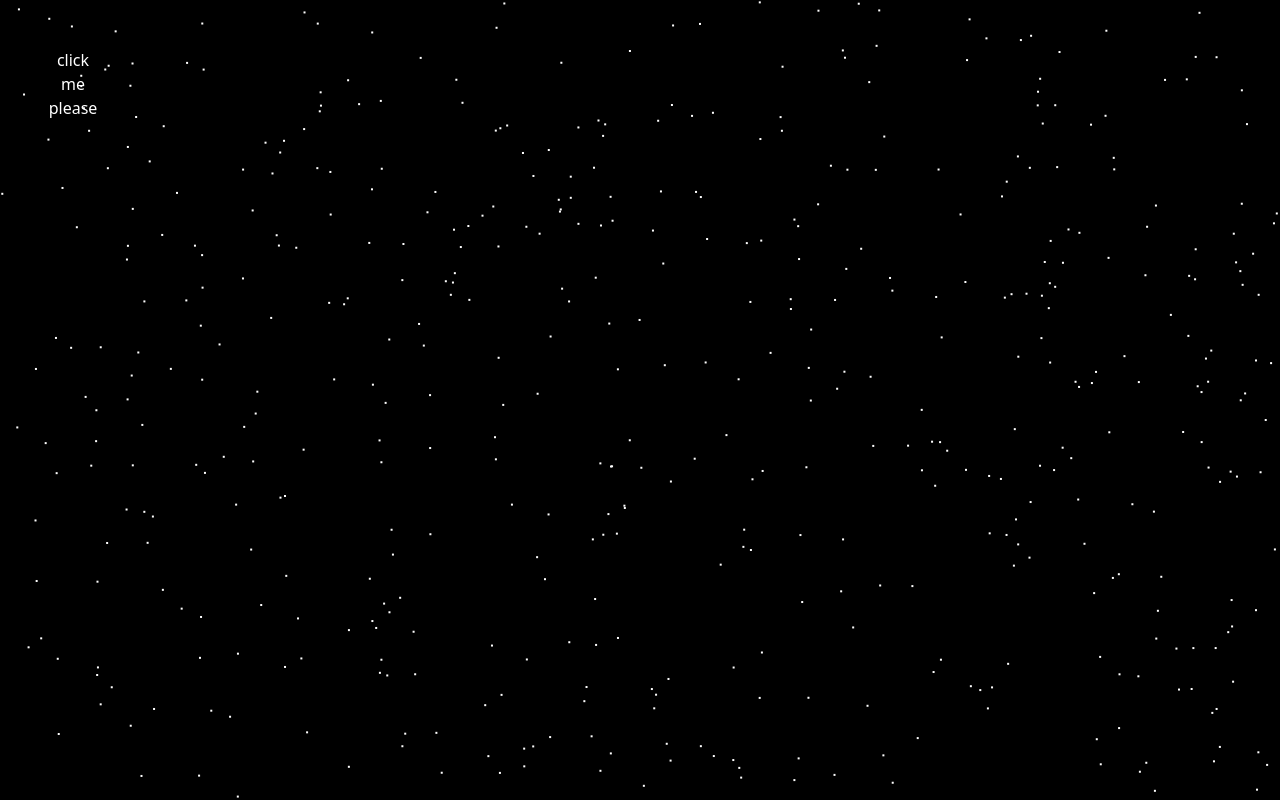
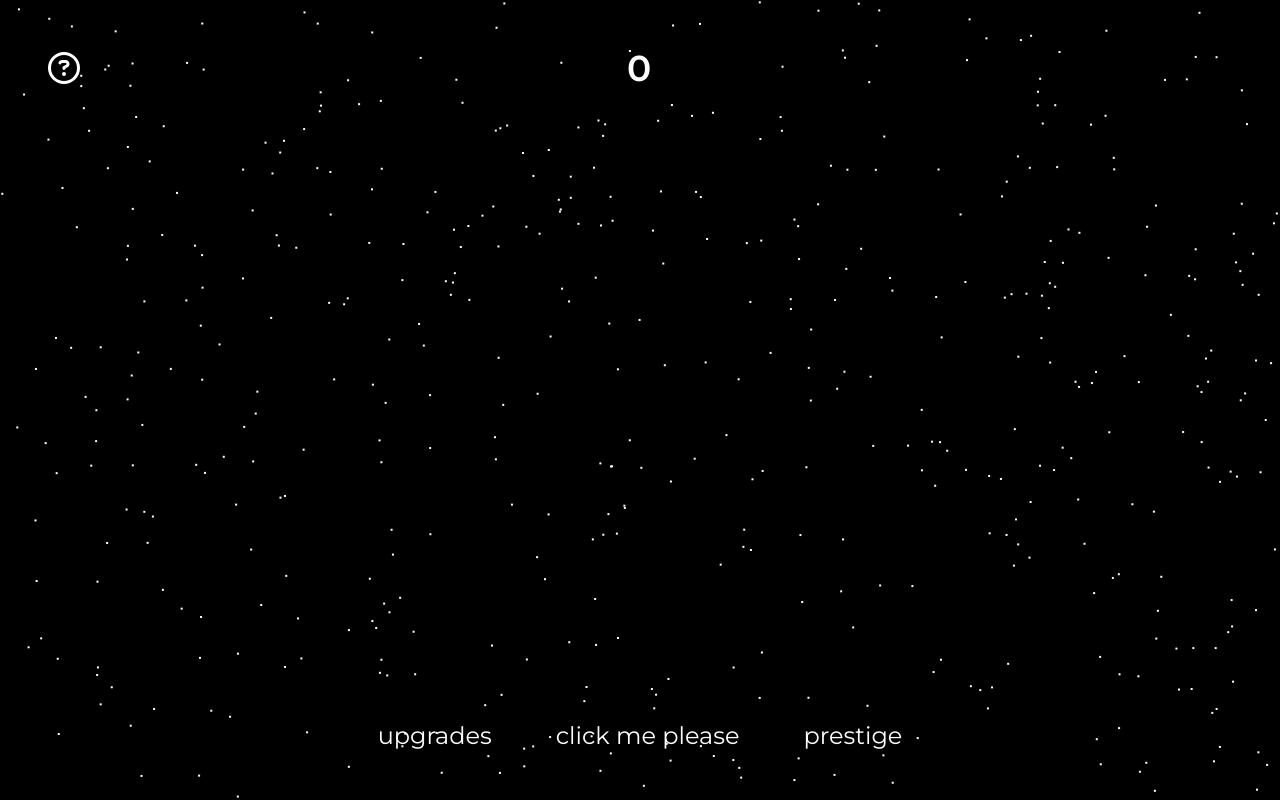
Before and after one commit to dalton-f/cosmic-collector, a website: page public/index.html in a window 1280 px wide. Drawn offline with Linux system fonts and the light colour scheme.

Commit message:
Enhance styling by adding Montserrat font and updating CSS variables for better layout and typography

```diff
--- a/public/index.html
+++ b/public/index.html
@@ -1,23 +1,55 @@
-<!DOCTYPE html>
-<html class="antialiased bg-black" lang="en">
+<!doctype html>
+<html class="font-montserrat bg-black antialiased select-none" lang="en">
   <head>
     <meta charset="UTF-8" />
     <meta name="viewport" content="width=device-width, initial-scale=1.0" />
     <title>Cosmic Collector</title>
+
+    <link rel="preconnect" href="https://fonts.googleapis.com" />
+    <link rel="preconnect" href="https://fonts.gstatic.com" crossorigin />
+    <link
+      href="https://fonts.googleapis.com/css2?family=Montserrat:ital,wght@0,100..900;1,100..900&display=swap"
+      rel="stylesheet"
+    />
 
     <link rel="stylesheet" href="/public/css/app.css" />
 
     <script src="/public/js/app.js" defer></script>
   </head>
   <body>
-    <main class="grid">
-      <canvas
-        id="canvas-background"
-        class="row-span-full col-span-full"
-      ></canvas>
+    <main class="grid text-2xl">
+      <canvas id="canvas-background" class="col-span-full row-span-full">
+      </canvas>
 
-      <div class="row-span-full col-span-full z-50 text-white p-12">
-        <button class="w-[50px] h-[60px]">click me please</button>
+      <div
+        class="col-span-full row-span-full flex flex-col justify-between p-12 text-white"
+      >
+        <div class="grid grid-cols-3 items-center">
+          <button class="max-w-fit" aria-label="Help">
+            <svg
+              xmlns="http://www.w3.org/2000/svg"
+              viewBox="0 0 512 512"
+              width="32"
+              height="32"
+            >
+              <path
+                fill="#fff"
+                d="M464 256a208 208 0 1 0-416 0 208 208 0 1 0 416 0zM0 256a256 256 0 1 1 512 0 256 256 0 1 1-512 0zm169.8-90.7c7.9-22.3 29.1-37.3 52.8-37.3h58.3c34.9 0 63.1 28.3 63.1 63.1 0 22.6-12.1 43.5-31.7 54.8L280 264.4c-.2 13-10.9 23.6-24 23.6-13.3 0-24-10.7-24-24v-13.5c0-8.6 4.6-16.5 12.1-20.8l44.3-25.4c4.7-2.7 7.6-7.7 7.6-13.1 0-8.4-6.8-15.1-15.1-15.1h-58.3c-3.4 0-6.4 2.1-7.5 5.3l-.4 1.2c-4.4 12.5-18.2 19-30.6 14.6s-19-18.2-14.6-30.6l.4-1.2zM224 352a32 32 0 1 1 64 0 32 32 0 1 1-64 0z"
+              />
+            </svg>
+          </button>
+          <p
+            class="justify-self-center text-4xl font-semibold tracking-wider"
+            id="stardust-count"
+          >
+            0
+          </p>
+        </div>
+        <div class="flex items-center justify-center gap-16">
+          <button>upgrades</button>
+          <button id="clicker-button">click me please</button>
+          <button>prestige</button>
+        </div>
       </div>
     </main>
   </body>
--- a/src/css/app.pcss
+++ b/src/css/app.pcss
@@ -1 +1,5 @@
 @import "tailwindcss";
+
+@theme {
+  --font-montserrat: "Montserrat", sans-serif;
+}
```
Also changed, not shown: public/css/app.css.
